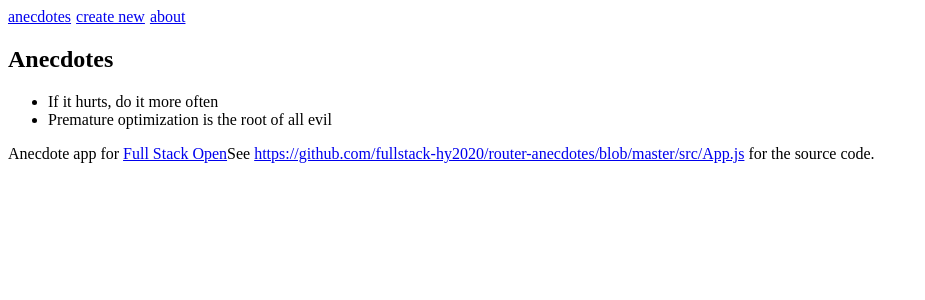
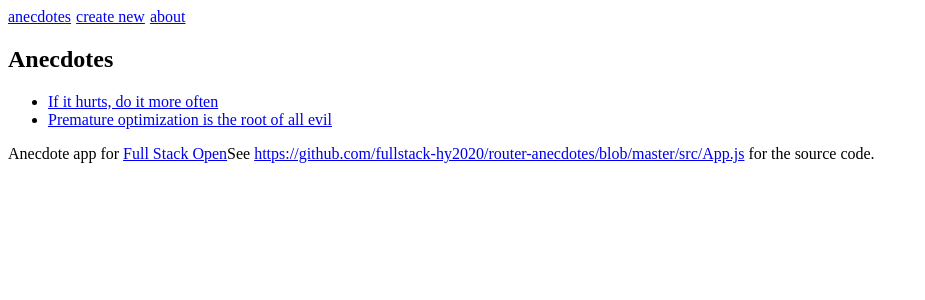
Before and after one commit to Sephydev/fullstackopen-part7, a React (Vite) app in the folder anecdotes/: page / in a window 1280 px wide. Shown: the top 300 px of the page, without its empty margins (0-925 px from the left). Built offline with nearby package versions, Linux system fonts and the light colour scheme.

Commit message:
Add Route for each anecdote

```diff
--- a/anecdotes/src/App.jsx
+++ b/anecdotes/src/App.jsx
@@ -1,5 +1,5 @@
 import { useState } from 'react'
-import { BrowserRouter as Router, Routes, Route, Link } from 'react-router-dom'
+import { BrowserRouter as Router, Routes, Route, Link, useParams, useMatch } from 'react-router-dom'
 
 const Menu = () => {
   const padding = {
@@ -18,8 +18,22 @@
   <div>
     <h2>Anecdotes</h2>
     <ul>
-      {anecdotes.map(anecdote => <li key={anecdote.id}>{anecdote.content}</li>)}
+      {anecdotes.map(anecdote =>
+        <li key={anecdote.id}>
+          <Link to={`/anecdote/${anecdote.id}`}>
+            {anecdote.content}
+          </Link>
+        </li>
+      )}
     </ul>
+  </div>
+)
+
+const Anecdote = ({ anecdote }) => (
+  <div>
+    <h2>{anecdote.content}</h2>
+    <p>has {anecdote.votes}</p>
+    <p>for more info see <a href={anecdote.info}>{anecdote.info}</a></p>
   </div>
 )
 
@@ -123,12 +137,17 @@
     setAnecdotes(anecdotes.map(a => a.id === id ? voted : a))
   }
 
+  const match = useMatch('/anecdote/:id')
+  const anecdote = match
+    ? anecdotes.find(anecdote => anecdote.id === Number(match.params.id))
+    : null
+
   const padding = {
     paddingRight: 5
   }
 
   return (
-    <Router>
+    <div>
       <div>
         <Link to="/" style={padding}>anecdotes</Link>
         <Link to="/create" style={padding}>create new</Link>
@@ -139,10 +158,11 @@
         <Route path="/" element={<AnecdoteList anecdotes={anecdotes} />} />
         <Route path="/create" element={<CreateNew props={addNew} />} />
         <Route path="/about" element={<About />} />
+        <Route path="/anecdote/:id" element={<Anecdote anecdote={anecdote} />} />
       </Routes>
 
       <Footer />
-    </Router>
+    </div>
   )
 }
 
--- a/anecdotes/src/main.jsx
+++ b/anecdotes/src/main.jsx
@@ -2,4 +2,10 @@
 import ReactDOM from 'react-dom/client'
 import App from './App'
 
-ReactDOM.createRoot(document.getElementById('root')).render(<App />)
+import { BrowserRouter as Router } from 'react-router-dom'
+
+ReactDOM.createRoot(document.getElementById('root')).render(
+  <Router>
+    <App />
+  </Router>
+)
```
